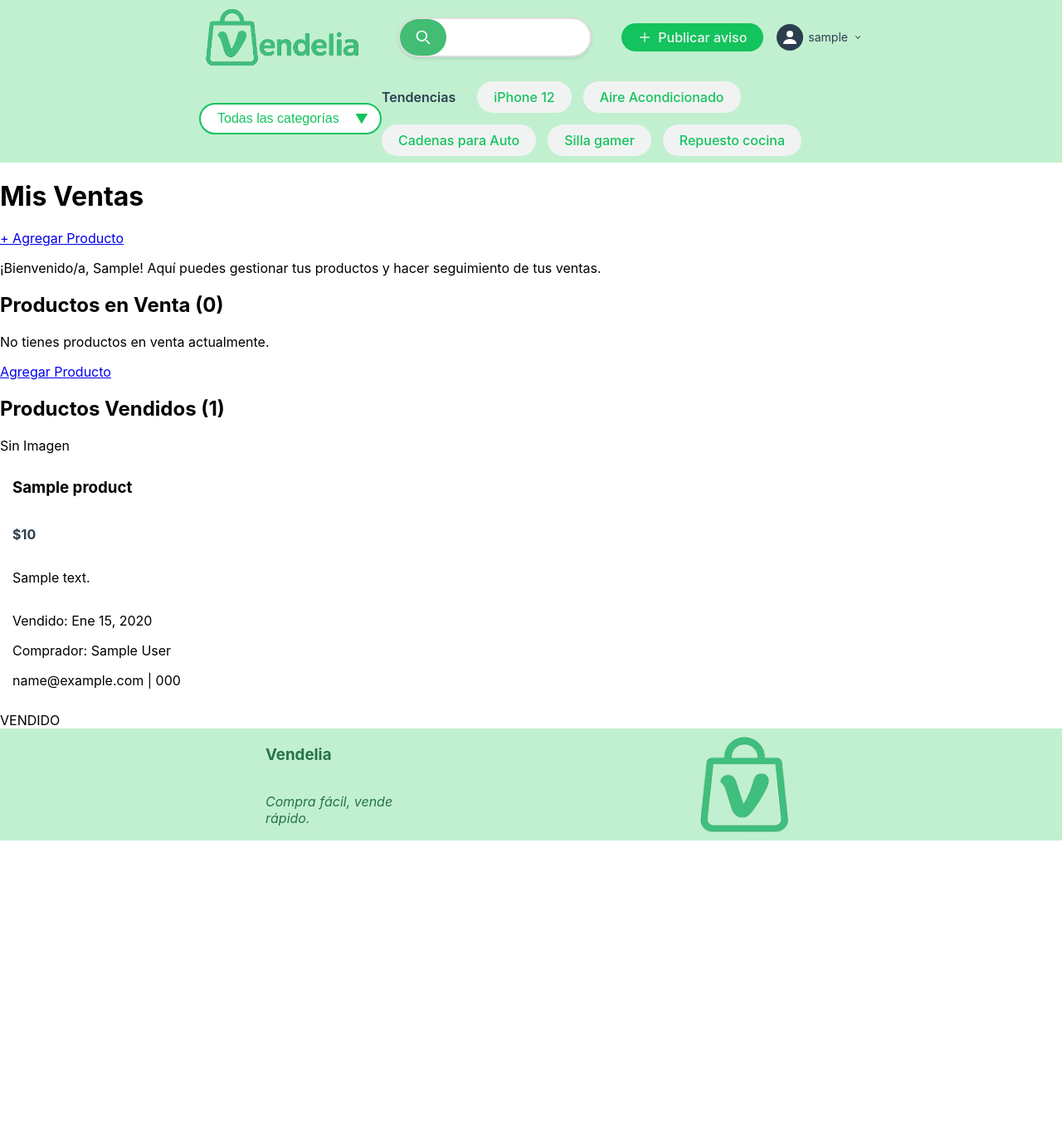
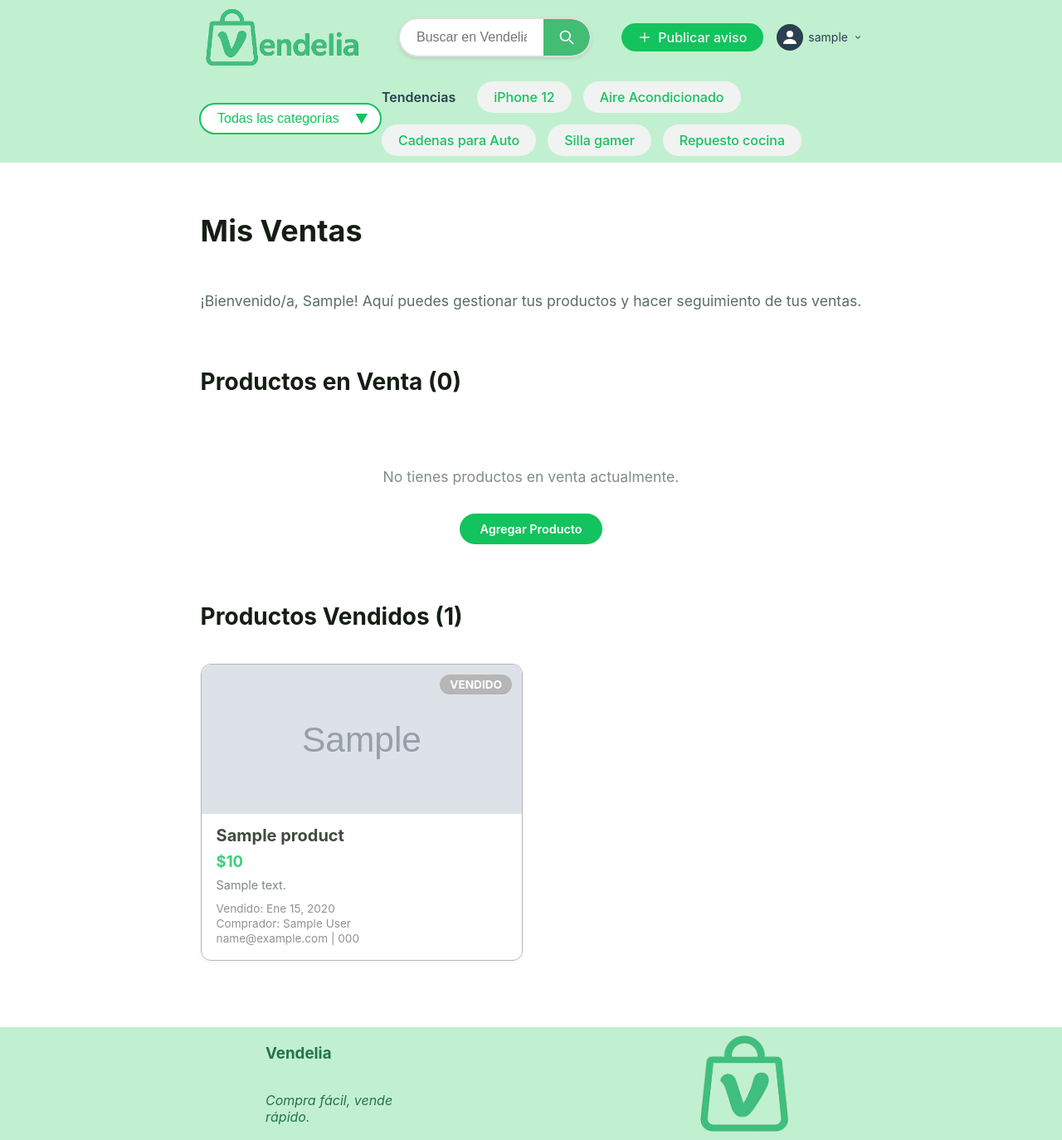
Before and after one commit to DCC-CC4401/2025-1-CC4401-grupo-12, a Django app: page /my_sales/ in a window 1280 px wide. Shown: the whole page at 83% size. Before the commit the page ends 1013 px from the top, so only its background shows below. Run offline with Django 3.2, Linux system fonts and the light colour scheme; a user stored in the database is signed in; tables that the repository leaves empty hold one stand-in row (values such as "Sample post"); grey boxes marked "Sample" are stand-in pictures.

Commit message:
Applied CSS to my sales Also, fixed mark as sold button not working

```diff
--- /dev/null
+++ b/vendelia/marketplace/static/styles_my_sales.css
@@ -0,0 +1,260 @@
+/* === Mis Ventas Page === */
+
+.my-sales-container {
+    max-width: 1000px;
+    margin: 60px auto 80px;
+    padding: 0 20px;
+    display: flex;
+    flex-direction: column;
+    gap: 40px;
+}
+
+.header-section {
+    display: flex;
+    justify-content: space-between;
+    align-items: center;
+    margin-bottom: 12px;
+}
+
+.header-section h1 {
+    font-size: 2.25rem;
+    font-weight: 700;
+    color: #151d14;
+    margin: 0;
+}
+
+.btn-add-product {
+    background: #13c35d;
+    color: #fff;
+    font-weight: 600;
+    padding: 10px 20px;
+    border-radius: 999px;
+    text-decoration: none;
+    font-size: 1rem;
+    transition: background-color 0.2s ease;
+}
+
+.btn-add-product:hover {
+    background: #10a947;
+}
+
+/* Welcome text */
+.my-sales-container>p {
+    font-size: 1.1rem;
+    color: #5a6d63;
+    margin-top: 0;
+    margin-bottom: 30px;
+}
+
+/* === Sales Sections === */
+
+.sales-section {
+    display: flex;
+    flex-direction: column;
+    gap: 24px;
+}
+
+.sales-section h2 {
+    font-size: 1.75rem;
+    font-weight: 700;
+    color: #151d14;
+    margin: 0 0 16px 0;
+}
+
+/* Products grid */
+.products-grid {
+    display: grid;
+    grid-template-columns: repeat(auto-fill, minmax(min(280px, 100%), 1fr));
+    gap: 20px;
+}
+
+/* Product Card */
+
+.product-card {
+    background: #fff;
+    border: 1px solid #eee;
+    border-radius: 12px;
+    display: flex;
+    flex-direction: column;
+    box-shadow: 0 2px 8px rgba(0, 0, 0, 0.05);
+    transition: box-shadow 0.2s ease, transform 0.2s ease;
+}
+
+.product-card:hover {
+    box-shadow: 0 6px 16px rgba(0, 0, 0, 0.1);
+    transform: translateY(-3px);
+}
+
+.product-card.active {
+    border-color: #13c35d;
+}
+
+.product-card.sold {
+    border-color: #a5a5a5;
+    opacity: 0.8;
+}
+
+/* Product Image */
+
+.product-image {
+    width: 100%;
+    height: 180px;
+    object-fit: cover;
+    border-top-left-radius: 12px;
+    border-top-right-radius: 12px;
+}
+
+.no-image {
+    height: 180px;
+    background: #f1f3f2;
+    color: #999;
+    display: flex;
+    align-items: center;
+    justify-content: center;
+    border-top-left-radius: 12px;
+    border-top-right-radius: 12px;
+    font-style: italic;
+}
+
+/* Product Info */
+
+.product-info {
+    padding: 14px 18px 18px;
+    display: flex;
+    flex-direction: column;
+    gap: 8px;
+}
+
+.product-info h3 {
+    font-size: 1.25rem;
+    color: #151d14;
+    margin: 0;
+    font-weight: 700;
+}
+
+.product-price {
+    font-size: 1.15rem;
+    font-weight: 700;
+    color: #13c35d;
+    margin: 0;
+}
+
+.product-description {
+    font-size: 0.9rem;
+    color: #5a6d63;
+    margin: 0;
+    line-height: 1.4;
+}
+
+.product-date,
+.sold-date,
+.buyer,
+.buyer-contact {
+    font-size: 0.85rem;
+    color: #777;
+    margin: 2px 0 0 0;
+}
+
+/* Product Actions */
+
+.product-actions {
+    margin-top: auto;
+    display: flex;
+    gap: 12px;
+    flex-wrap: wrap;
+}
+
+.btn-details,
+.btn-primary,
+.btn-sold {
+    padding: 8px 16px;
+    border-radius: 999px;
+    border: none;
+    cursor: pointer;
+    font-weight: 600;
+    font-size: 0.9rem;
+    text-align: center;
+    transition: background-color 0.2s ease;
+}
+
+.btn-details {
+    background-color: #13c35d;
+    color: white;
+    text-decoration: none;
+    line-height: 1.2;
+}
+
+.btn-details:hover {
+    background-color: #10a947;
+}
+
+.btn-primary {
+    background-color: #13c35d;
+    color: white;
+    text-decoration: none;
+    padding: 10px 24px;
+}
+
+.btn-primary:hover {
+    background-color: #10a947;
+}
+
+.btn-sold {
+    background-color: #a5a5a5;
+    color: white;
+    border: none;
+    cursor: pointer;
+}
+
+.btn-sold:hover {
+    background-color: #8c8c8c;
+}
+
+/* Sold badge */
+
+.sold-badge {
+    position: absolute;
+    top: 12px;
+    right: 12px;
+    background: #a5a5a5;
+    color: white;
+    font-weight: 700;
+    font-size: 0.85rem;
+    padding: 4px 12px;
+    border-radius: 999px;
+    user-select: none;
+}
+
+/* Positioning sold badge inside card */
+
+.product-card.sold {
+    position: relative;
+}
+
+/* Empty State */
+
+.empty-state {
+    padding: 30px 0;
+    text-align: center;
+    color: #7f8c8d;
+    font-size: 1.1rem;
+}
+
+.empty-state a.btn-primary {
+    margin-top: 16px;
+    display: inline-block;
+}
+
+/* Responsive adjustments */
+
+@media (max-width: 768px) {
+    .products-grid {
+        grid-template-columns: repeat(auto-fill, minmax(100%, 1fr));
+    }
+
+    .header-section {
+        flex-direction: column;
+        align-items: flex-start;
+        gap: 12px;
+    }
+}
--- a/vendelia/marketplace/templates/base.html
+++ b/vendelia/marketplace/templates/base.html
@@ -17,6 +17,7 @@
     <link rel="stylesheet" href="{% static 'styles_user_register.css' %}">
     <link rel="stylesheet" href="{% static 'styles_search.css' %}">
     <link rel="stylesheet" href="{% static 'styles_product.css' %}">
+    <link rel="stylesheet" href="{% static 'styles_my_sales.css' %}">
 
     <!-- Favicon -->
     <link rel="icon" href="{% static 'images/favicon.png' %}" type="image/png">
--- a/vendelia/marketplace/templates/marketplace/my_sales.html
+++ b/vendelia/marketplace/templates/marketplace/my_sales.html
@@ -1,12 +1,12 @@
 {% extends 'base.html' %}
 
-{% block title %}Mis Ventas - Vendelia{% endblock %}
+{% block title %}Vendelia | Mis Ventas{% endblock %}
 
 {% block content %}
 <div class="my-sales-container">
     <div class="header-section">
         <h1>Mis Ventas</h1>
-        <a href="{% url 'register_product' %}" class="btn-add-product">+ Agregar Producto</a>
+        <!-- <a href="{% url 'register_product' %}" class="btn-add-product">+ Agregar Producto</a> -->
     </div>
     <p>¡Bienvenido/a, {{ user.first_name }}! Aquí puedes gestionar tus productos y hacer seguimiento de tus ventas.</p>
 
@@ -17,8 +17,8 @@
             <div class="products-grid">
                 {% for product in active_listings %}
                     <div class="product-card active">
-                        {% if product.photos %}
-                            <img src="{{ product.photos.url }}" alt="{{ product.product_name }}" class="product-image">
+                        {% if product.photo1 %}
+                            <img src="{{ product.photo1.url }}" alt="{{ product.product_name }}" class="product-image">
                         {% else %}
                             <div class="no-image">Sin Imagen</div>
                         {% endif %}
@@ -50,8 +50,8 @@
             <div class="products-grid">
                 {% for product in sold_items %}
                     <div class="product-card sold">
-                        {% if product.photos %}
-                            <img src="{{ product.photos.url }}" alt="{{ product.product_name }}" class="product-image">
+                        {% if product.photo1 %}
+                            <img src="{{ product.photo1.url }}" alt="{{ product.product_name }}" class="product-image">
                         {% else %}
                             <div class="no-image">Sin Imagen</div>
                         {% endif %}
--- a/vendelia/marketplace/urls.py
+++ b/vendelia/marketplace/urls.py
@@ -35,6 +35,7 @@ urlpatterns = [
         view=views.register_product,
         name=URL_NAME_REGISTER_PRODUCT
     ),
+
     path(
         route=URL_PATTERN_MY_SALES,
         view=views.my_sales,
@@ -58,6 +59,9 @@ urlpatterns = [
     path('logout/', LogoutView.as_view(next_page=URL_PATTERN_LOGIN), name='logout'),
     path('comprar-producto/<int:product_id>/', views.buy_product, name='buy_product'),
     path('comprar-producto/<int:product_id>/', views.buy_product, name='buy_product'),
-    path('mis-compras/', views.mis_compras, name='mis_compras')
+    path('mis-compras/', views.mis_compras, name='mis_compras'),
+
+    path('mark-as-sold/<int:product_id>/', views.mark_as_sold, name='mark_as_sold'),
+
 
 ]
--- a/vendelia/marketplace/views.py
+++ b/vendelia/marketplace/views.py
@@ -2,7 +2,7 @@ from django.shortcuts import render, redirect, get_object_or_404
 from django.http import HttpRequest
 from django.contrib.auth import login
 from django.contrib.auth.decorators import login_required
-from django.http import HttpRequest, JsonResponse
+from django.http import HttpRequest, JsonResponse, HttpResponseNotAllowed, HttpResponseForbidden
 from django.utils import timezone
 from django.contrib.staticfiles import finders
 from django.core.files.base import File
@@ -190,9 +190,17 @@ def my_sales(request):
         'sold_items': sold_items,
         'active_count': active_listings.count(),
         'sold_count': sold_items.count(),
+
+        'product_search_form': ProductSearchForm(),
+        'categories': get_all_categories(),
+
     }
 
-    return render(request, 'marketplace/my_sales.html', context)
+    return render(
+        request=request,
+        template_name='marketplace/my_sales.html',
+        context=context
+        )
 
 @login_required(login_url='/login/')
 def register_product(request):
@@ -343,3 +351,25 @@ def mis_compras(request):
             )
     else:
         return redirect('login')  # o la URL que corresponda
+
+
+def mark_as_sold(request, product_id):
+    print(product_id)
+    # Allow only POST requests
+    if request.method != 'POST':
+        return HttpResponseNotAllowed(['POST'])
+
+    # Check if user is authenticated
+    if not request.user.is_authenticated:
+        return HttpResponseForbidden('Authentication required')
+
+    product = get_object_or_404(Product, id=product_id, owner=request.user)
+
+    if getattr(product, 'is_sold', False):
+        return JsonResponse({'success': False, 'message': 'El producto ya está vendido.'})
+
+    product.is_sold = True
+    product.date_sold = timezone.now()
+    product.save()
+
+    return JsonResponse({'success': True})
```
